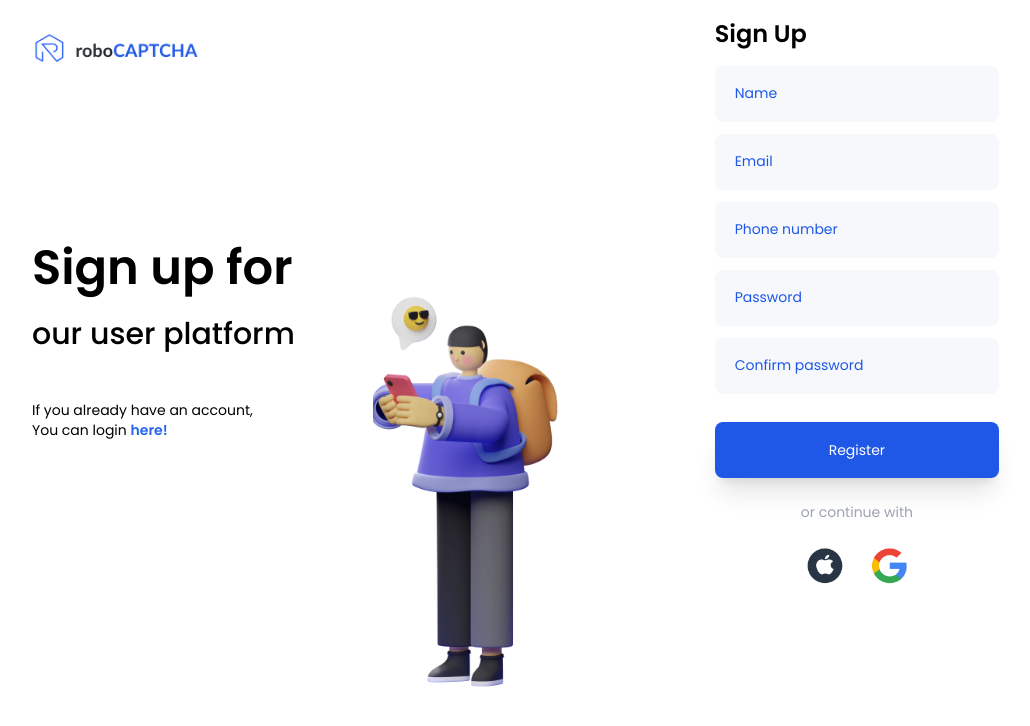
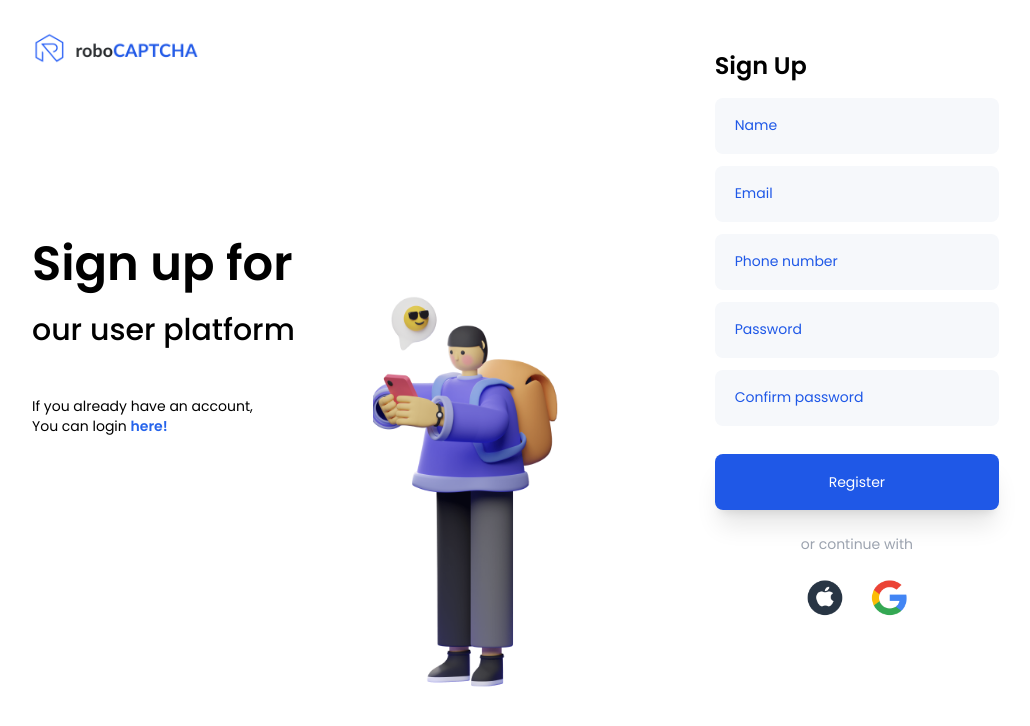
Before and after one commit to phomies/robocaptcha-frontend, a Next.js app: page /register in a window 1280 px wide. Shown: the top 726 px of the page, without its empty margins (96-1126 px from the left). Built offline with nearby package versions, Linux system fonts and the light colour scheme.

Commit message:
magin edits

```diff
--- a/pages/register.tsx
+++ b/pages/register.tsx
@@ -13,14 +13,14 @@ export default function Register() {
       </nav>
       <div className="grid lg:grid-cols-2 xl:grid-cols-3 sm:mx-32 mx-10 h-full">
         <div className="self-center sm:mt-10 lg:-mt-24 xl:-mt-44">
-          <h1 className="font-poppins-semibold text-secondary lg:text-5xl text-2xl lg:mb-6 mb-2 mt-12">Sign up for</h1>
+          <h1 className="font-poppins-semibold text-secondary lg:text-5xl text-2xl lg:mb-6 mb-2 mt-10">Sign up for</h1>
           <h1 className="font-poppins-medium text-secondary lg:text-3xl text-xl lg:mb-12 mb-5">our user platform</h1>
           <h1 className="font-poppins-regular text-sm  mb-2">If you already have an account, <br /> You can login <a className="font-poppins-semibold text-blue-600 hover:underline" href="/login">here!</a></h1>
         </div>
 
         <img className="hidden xl:block w-7/12 mt-48"  alt="login" src="/images/login.png" />
 
-        <div className="text-sm text-blue-darkBlue font-poppins-regular justify-end xl:self-center mt-6 lg:mt-10 xl:-mt-44">
+        <div className="text-sm text-blue-darkBlue font-poppins-regular justify-end xl:self-center mt-6 lg:mt-12 xl:-mt-28">
           <form>
             <h1 className="text-black hidden lg:block font-poppins-semibold text-2xl mb-4">Sign Up</h1>
             <input className="placeholder:text-blue-darkBlue focus:outline-none px-5 lg:w-10/12 w-full h-14 rounded-lg bg-blue-lightBlue mb-3"
```
